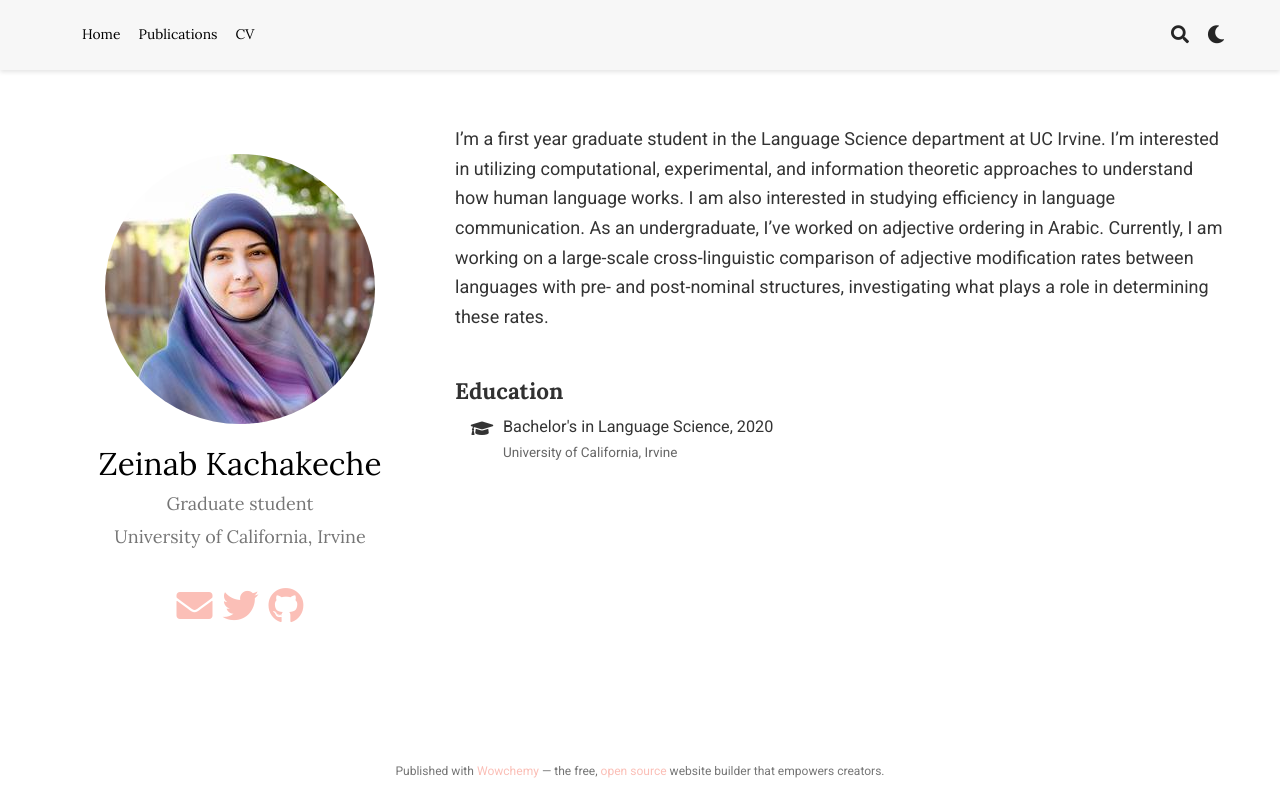
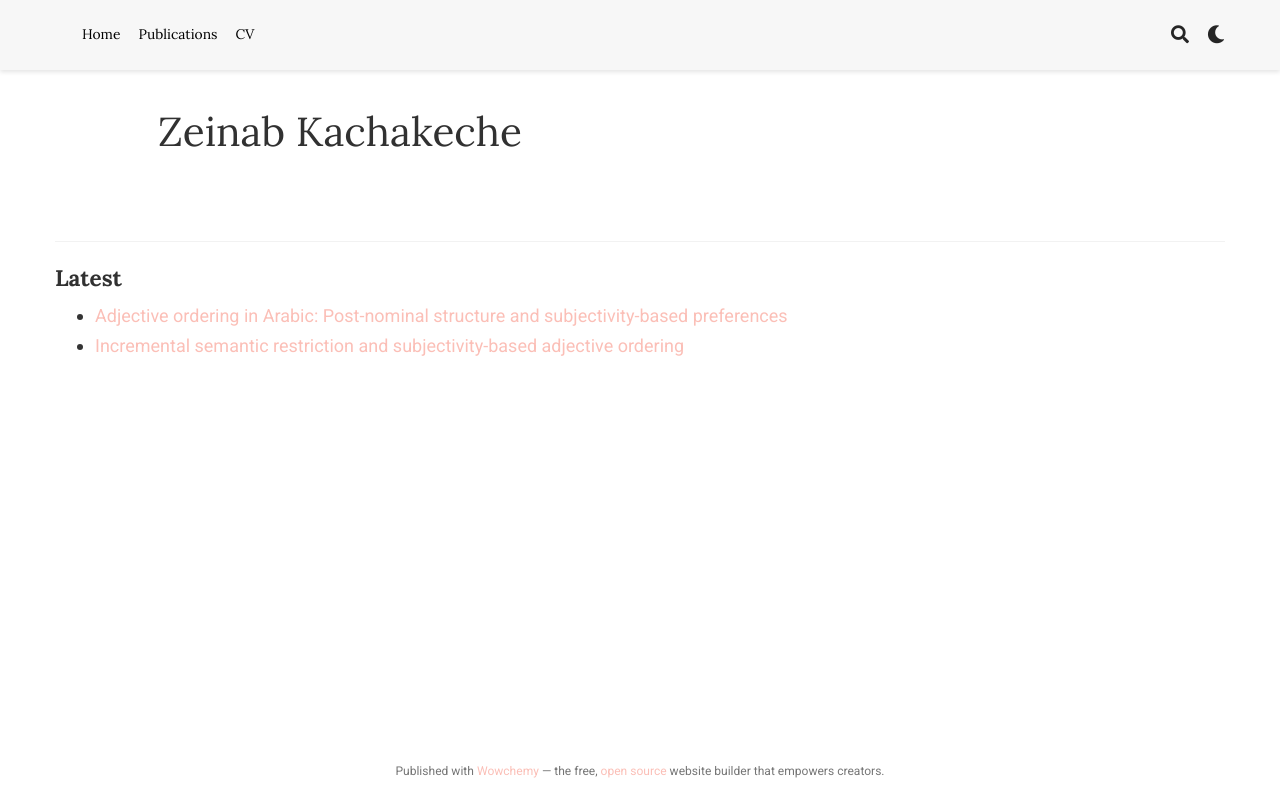
Before and after one commit to zkachakeche/zkachakeche.github.io, a plain HTML site: page author/zeinab-kachakeche/index.html in a window 1280 px wide. Drawn offline with nearby package versions, Linux system fonts and the light colour scheme; some packages are replaced by stand-ins of ours; a script that the page names is missing; some icons are missing.

Commit message:
update website

```diff
--- a/author/zeinab-kachakeche/index.html
+++ b/author/zeinab-kachakeche/index.html
@@ -278,13 +278,16 @@
 
   <meta property="twitter:card" content="summary">
 
+  <meta property="twitter:site" content="@z_kachakeche">
+  <meta property="twitter:creator" content="@z_kachakeche">
+
   <meta property="og:site_name" content="">
   <meta property="og:url" content="zkachakeche.github.io/author/zeinab-kachakeche/">
   <meta property="og:title" content="Zeinab Kachakeche | ">
   <meta property="og:description" content="First year graduate student in Language Science at UC Irvine"><meta property="og:image" content="/zkachakeche.github.io/images/icon_hu0b7a4cb9992c9ac0e91bd28ffd38dd00_9727_512x512_fill_lanczos_center_2.png">
   <meta property="twitter:image" content="/zkachakeche.github.io/images/icon_hu0b7a4cb9992c9ac0e91bd28ffd38dd00_9727_512x512_fill_lanczos_center_2.png"><meta property="og:locale" content="en-us">
 
-
+    <meta property="og:updated_time" content="2020-01-01T00:00:00&#43;00:00">
 
 
 
@@ -544,6 +547,10 @@
 
 
 
+<div class="universal-wrapper pt-3">
+  <h1>Zeinab Kachakeche</h1>
+</div>
+
 
 <section id="profile-page" class="pt-5">
   <div class="container">
@@ -553,135 +560,20 @@
 
 
 
-
-
-
-
-
-
-
-
-
-
-
-
-
-
-
-<div class="row">
-  <div class="col-12 col-lg-4">
-    <div id="profile">
-
-
-
-      <img class="avatar avatar-circle" src="/zkachakeche.github.io/author/zeinab-kachakeche/avatar_hu34eadc956491c3772b3edfcd8580a925_995678_270x270_fill_q75_lanczos_center.jpg" alt="Zeinab Kachakeche">
-
-
-      <div class="portrait-title">
-        <h2>Zeinab Kachakeche</h2>
-        <h3>Graduate student</h3>
-
-
-        <h3>
-
-          <span>University of California, Irvine</span>
-
-        </h3>
-
-      </div>
-
-      <ul class="network-icon" aria-hidden="true">
-
-
-
-
-
-
-
-
-
+    <div class="article-widget content-widget-hr">
+      <h3>Latest</h3>
+      <ul>
 
         <li>
-          <a href="mailto:zkachake@uci.edu"  aria-label="envelope">
-            <i class="fas fa-envelope big-icon"></i>
-          </a>
+          <a href="zkachakeche.github.io/publication/kachakeche-2020-adjective/">Adjective ordering in Arabic: Post-nominal structure and subjectivity-based preferences</a>
         </li>
 
-
-
-
-
-
-
-
-
-
-
-
         <li>
-          <a href="https://twitter.com/z-kachakeche" target="_blank" rel="noopener" aria-label="twitter">
-            <i class="fab fa-twitter big-icon"></i>
-          </a>
-        </li>
-
-
-
-
-
-
-
-
-
-
-
-
-        <li>
-          <a href="https://github.com/zkachakeche" target="_blank" rel="noopener" aria-label="github">
-            <i class="fab fa-github big-icon"></i>
-          </a>
+          <a href="zkachakeche.github.io/publication/scontras-2020-incremental/">Incremental semantic restriction and subjectivity-based adjective ordering</a>
         </li>
 
       </ul>
-
     </div>
-  </div>
-  <div class="col-12 col-lg-8">
-
-
-
-
-    <p>I&rsquo;m a first year graduate student in the Language Science department at UC Irvine. I&rsquo;m interested in utilizing computational, experimental, and information theoretic approaches to understand how human language works. I am also interested in studying efficiency in language communication. As an undergraduate, I&rsquo;ve worked on adjective ordering in Arabic. Currently, I am working on a large-scale cross-linguistic comparison of adjective modification rates between languages with pre- and post-nominal structures, investigating what plays a role in determining these rates.</p>
-
-
-    <div class="row">
-
-
-
-
-      <div class="col-md-7">
-        <h3>Education</h3>
-        <ul class="ul-edu fa-ul">
-
-          <li>
-            <i class="fa-li fas fa-graduation-cap"></i>
-            <div class="description">
-              <p class="course">Bachelor&#39;s in Language Science, 2020</p>
-              <p class="institution">University of California, Irvine</p>
-            </div>
-          </li>
-
-        </ul>
-      </div>
-
-
-    </div>
-  </div>
-</div>
-
-
-
-
-
 
   </div>
 </section>
```
Also changed, not shown: 404.html (+3 -0 lines), author/cesar-manuel-rosales-jr/index.html (+3 -0 lines), author/galia-bar-sever/index.html (+3 -0 lines), author/gregory-scontras/index.html (+3 -0 lines), author/suttera-samonte/index.html (+3 -0 lines), authors/index.html (+3 -0 lines), categories/index.html (+3 -0 lines), index.html (+3 -16 lines), post/index.html (+3 -0 lines), publication-type/1/index.html (+3 -0 lines), publication-type/2/index.html (+3 -0 lines), publication/index.html (+3 -0 lines), publication/kachakeche-2020-adjective/index.html (+3 -0 lines), publication/scontras-2020-incremental/index.html (+3 -0 lines), 3 more files.
